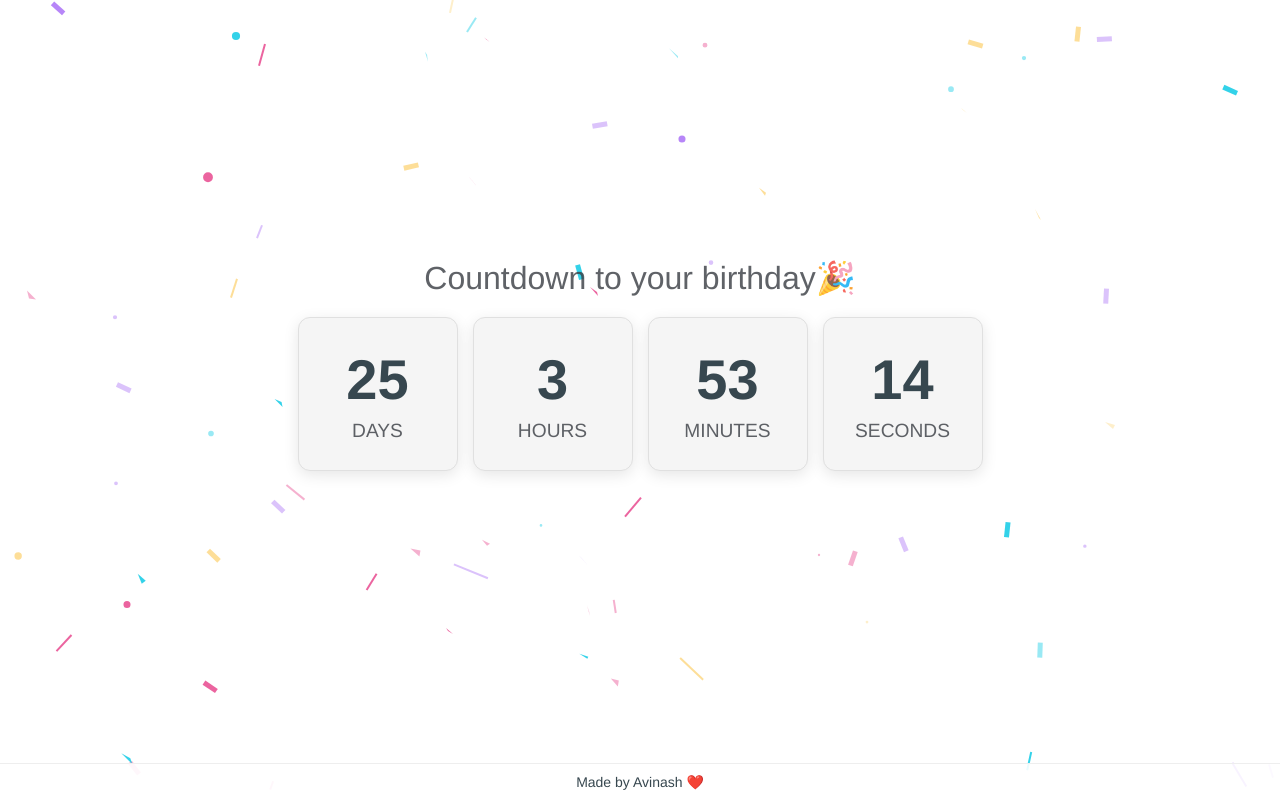
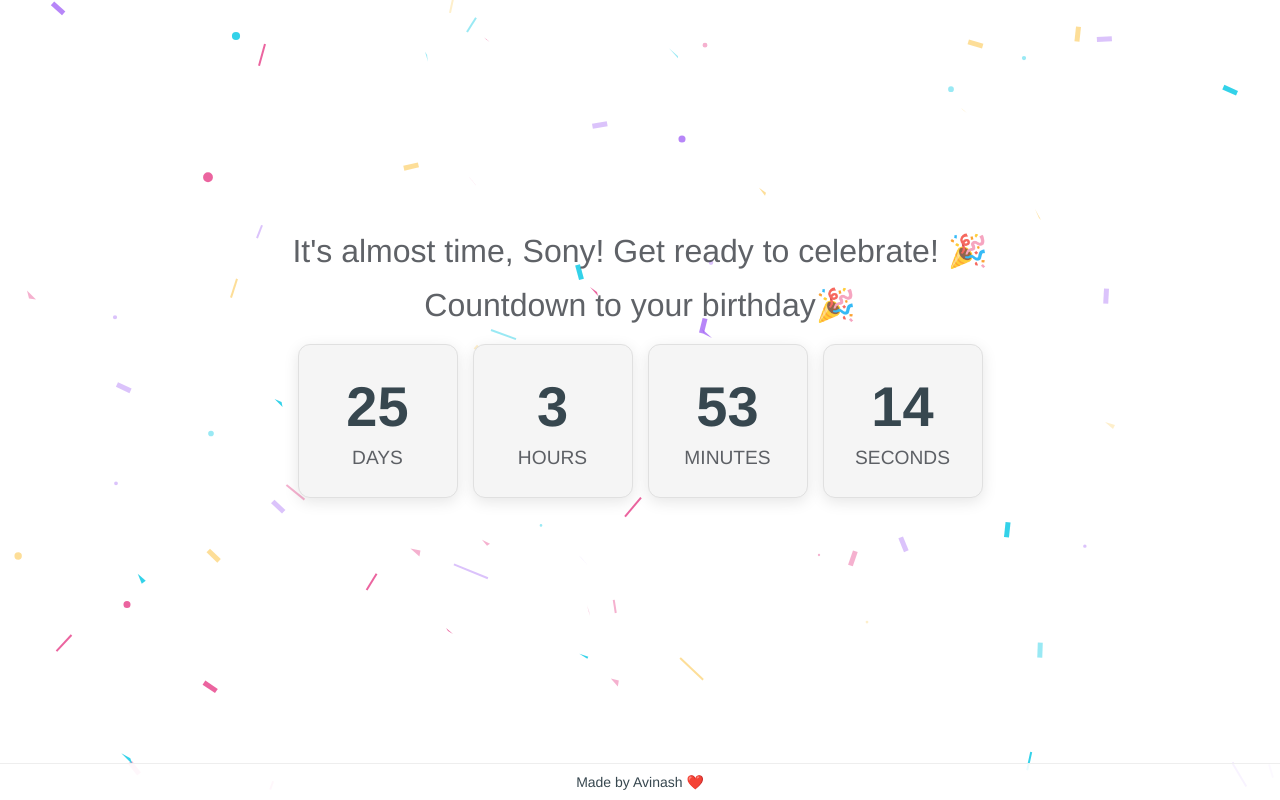
Before and after one commit to CoderAvi/birthday-wish, a plain HTML site: page index.html in a window 1280 px wide. Drawn offline with Linux system fonts and the light colour scheme.

Commit message:
Update index.html

```diff
--- a/index.html
+++ b/index.html
@@ -59,6 +59,7 @@
   <canvas id="c"></canvas>
   <canvas id="confetti"></canvas>
   <div class="container" id="count">
+     <h1 class="title">It's almost time, Sony! Get ready to celebrate! 🎉</h1>
     <h1 id="head">Countdown to your birthday🎉</h1>
     <ul>
       <li><span id="day"></span>days</li>
```
